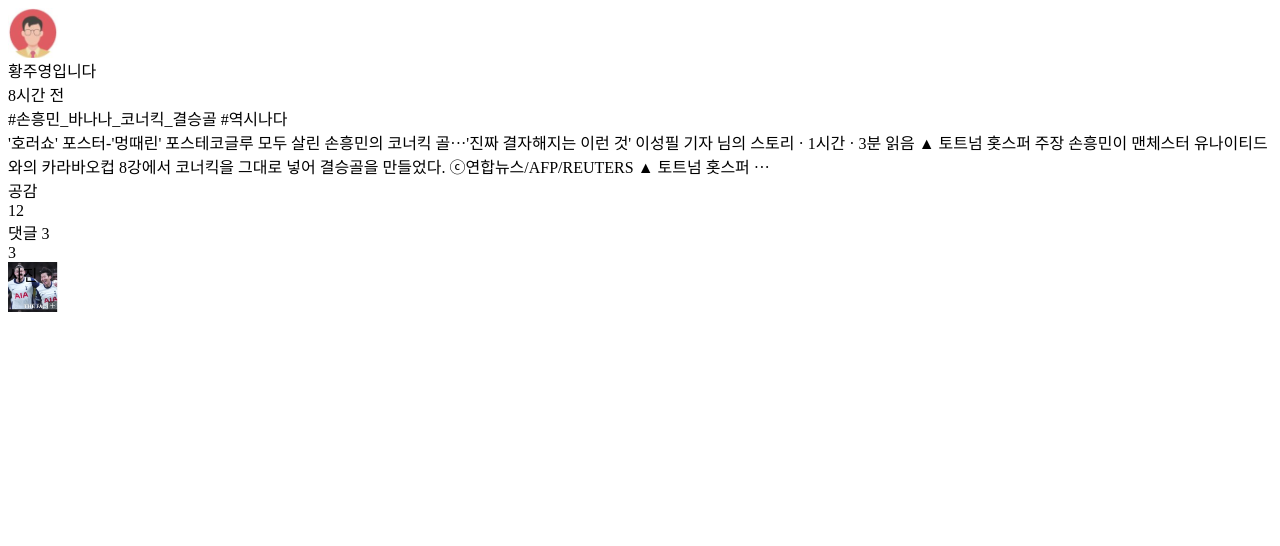
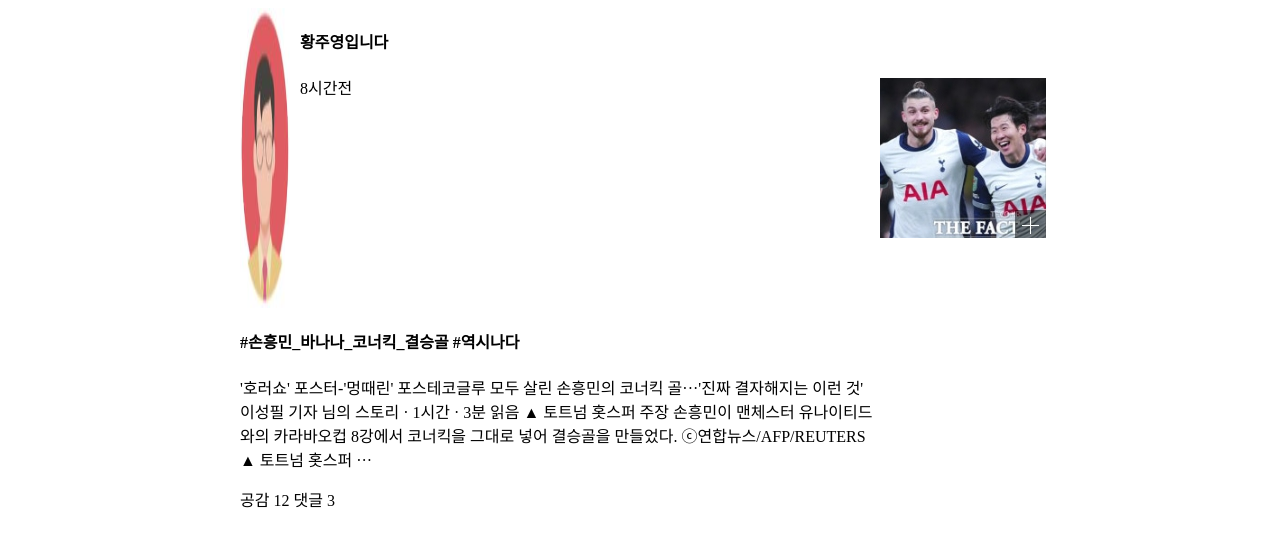
Before and after one commit to MINSsss96/HTML-CSS-Study, a plain HTML site: page 03_블로그/blog.html in a window 1280 px wide. Drawn offline with Linux system fonts and the light colour scheme.

Commit message:
shoes #1

```diff
--- a/02_카메라/css/camera.css
+++ b/02_카메라/css/camera.css
@@ -1,4 +1,4 @@
-.box {
+/* .box {
   width: 550px;
   height: 340px;
 
@@ -53,7 +53,8 @@
 
   height: 5%;
   display: flex;
-  justify-content: flex-end; /* 오른쪽 정렬 */
+  justify-content: flex-end;
+
   align-items: center;
 }
 
@@ -62,7 +63,7 @@
   width: 15px;
   height: 15px;
   background-size: 15px;
-    margin-right: 8px;
+  margin-right: 8px;
   background-repeat: no-repeat;
   background-position: center;
   float: right;
@@ -74,3 +75,30 @@
   float: right;
   font-size: 12px;
 }
+ */
+
+
+.container {
+  width: 800px;
+  height: 200px;
+  margin-left: auto;
+  margin-right: auto;
+  background-color: #eee;
+}
+
+.product-img {
+  background-image: url("../image/camera.JPG");
+  height: 100%;
+  width: 30%;
+  background-size: contain;
+  background-repeat: no-repeat;
+  float: left;
+  margin-right: 20px;
+  background-position: center;
+}
+
+.content {
+  float: left;
+  width: 60%;
+  height: 100%;
+}
--- a/03_블로그/blog.html
+++ b/03_블로그/blog.html
@@ -1,13 +1,15 @@
 <!DOCTYPE html>
 <html lang="ko">
+
 <head>
   <meta charset="UTF-8">
   <meta name="viewport" content="width=device-width, initial-scale=1.0">
   <title>Document</title>
   <link rel="stylesheet" href="./css/blog.css">
 </head>
+
 <body>
-<div>
+  <!-- <div>
 
 <div>
 
@@ -38,10 +40,41 @@
 <div class="article-mainphoto">
   사진
 </div>
+</div> -->
+
+  <div class="container">
+    <div class="blog-content">
+      <!-- 블로그 내용 -->
+      <div class="header">
+        <img class="profile_img" src="./image/profile_img.JPG" alt="프로필">
+        <div class="blog-name">
+          <h4>황주영입니다</h4>
+          <p>8시간전</p>
+        </div>
+      </div>
+
+      <!-- 내용 -->
+      <div style="clear: both;">
+        <h4 class="blog-title">#손흥민_바나나_코너킥_결승골 #역시나다</h4>
+        <p>'호러쇼' 포스터-'멍때린' 포스테코글루 모두 살린 손흥민의 코너킥 골···'진짜 결자해지는 이런 것'
+          이성필 기자 님의 스토리 · 1시간 · 3분 읽음 ▲ 토트넘 홋스퍼 주장 손흥민이 맨체스터 유나이티드와의 카라바오컵
+          8강에서 코너킥을 그대로 넣어 결승골을 만들었다. ⓒ연합뉴스/AFP/REUTERS ▲ 토트넘 홋스퍼 ···</p>
+      </div>
+            <p>공감 12 댓글 3</p>
+
+    </div>
+    <div class="blog-img">
+      <!-- 손흥민 사진 -->
+      <img class="img" src="./image/blog_img.JPG" alt="이미지">
+    </div>
+
+  </div>
 
 
 
-</div>
+
+
 
 </body>
+
 </html>
--- a/03_블로그/css/blog.css
+++ b/03_블로그/css/blog.css
@@ -1,4 +1,4 @@
-.profile{
+/* .profile{
   width: 50px;
   height: 50px;
   background-image: url(../image/profile_img.JPG);
@@ -31,4 +31,52 @@
   height: 50px;
   background-image: url(../image/blog_img.JPG);
   background-size: 50px;
-}
+} */
+
+
+  .container{
+    width: 800px;
+    height: 300px;
+    margin-left: auto;
+    margin-right: auto;
+
+  }
+
+  .blog-content{
+    width: 80%;
+    height: 100%;
+    float: left;
+  }
+
+  .blog-img{
+    width: 20%;
+    height: 100%;
+    float: left;
+    vertical-align: middle;
+
+    display: flex;
+    align-items: center;
+    height: 100%;
+  }
+
+  .profile_img{
+    width: 50px;
+    height: 100%;
+    float: left;
+  }
+
+  .blog-name {
+    float: left;
+    margin-left: 10px;
+  }
+
+  .blog-title{
+    font-weight: 600;
+    font-size: 30;
+  }
+
+
+  .header{
+    height: 100%;
+    width: 100%;
+  }
--- /dev/null
+++ b/shoes_mall/css/main.css
@@ -0,0 +1,75 @@
+body {
+  margin: 0;
+}
+
+div {
+  box-sizing: border-box;
+}
+
+.main-background {
+  width: 100%;
+  height: 800px;
+  background-image: url("../images/shoes_background.jpg");
+  background-size: cover;
+  background-repeat: no-repeat;
+  background-position: center;
+  padding: 1px;
+}
+
+.main-title {
+  color: white;
+  font-size: 40px;
+  text-align: center;
+  margin-top: 100px;
+}
+
+.main-content {
+  color: white;
+  margin-left: 20px;
+  margin-right: 20px;
+}
+
+.main-button {
+  padding: 15px;
+  font-size: 20px;
+  background-color: white;
+  border: none;
+  border-radius: 5px;
+  position: absolute;
+  /* 부모의 정 가운데 위치 */
+  left: 0;
+  right: 0;
+  width: 150px;
+  margin: auto;
+  /* 부모 내용 추가 시에도 고정위치 */
+  bottom: 400px;
+  /* 부모의 우측 하단 */
+  /* bottom: 20px;
+  right: 20px; */
+
+}
+
+.explain-box {
+  position: relative;
+  top: -50px;
+  width: 400px;
+  background-color: #eee;
+  padding: 20px;
+  text-align: center;
+  margin: auto;
+}
+
+.main-button:hover {
+  color: red;
+  cursor: pointer;
+}
+
+.text-deco::first-letter {
+  color: red;
+  font-size: 30px;
+
+}
+
+.text-deco::first-line {
+  color: blue;
+}
```
Also changed, not shown: 02_카메라/camera.html (+20 -2 lines), shoes_mall/main.html (added, +46 -0 lines), shoes_mall/images/product1-1.jpg (added), shoes_mall/images/product2.jpg (added), shoes_mall/images/product3.jpg (added), shoes_mall/images/shoes_background.jpg (added).
